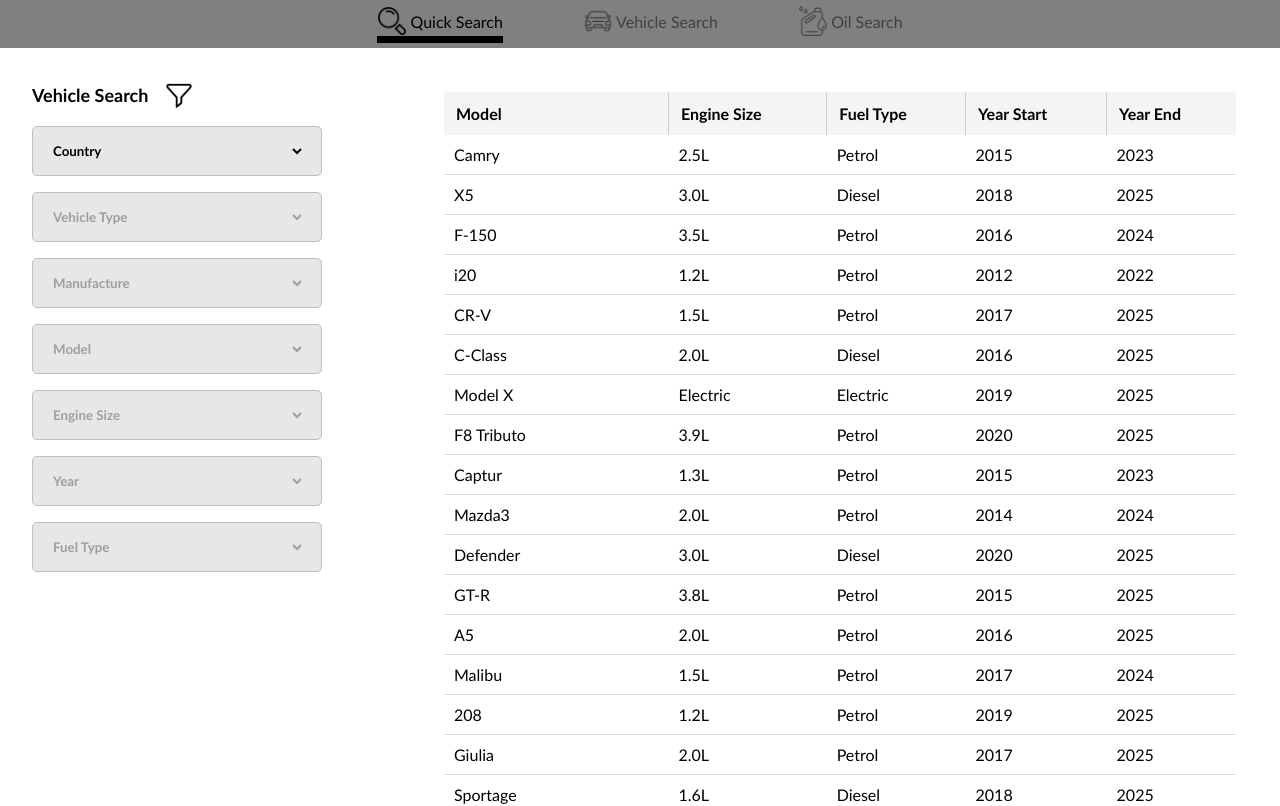
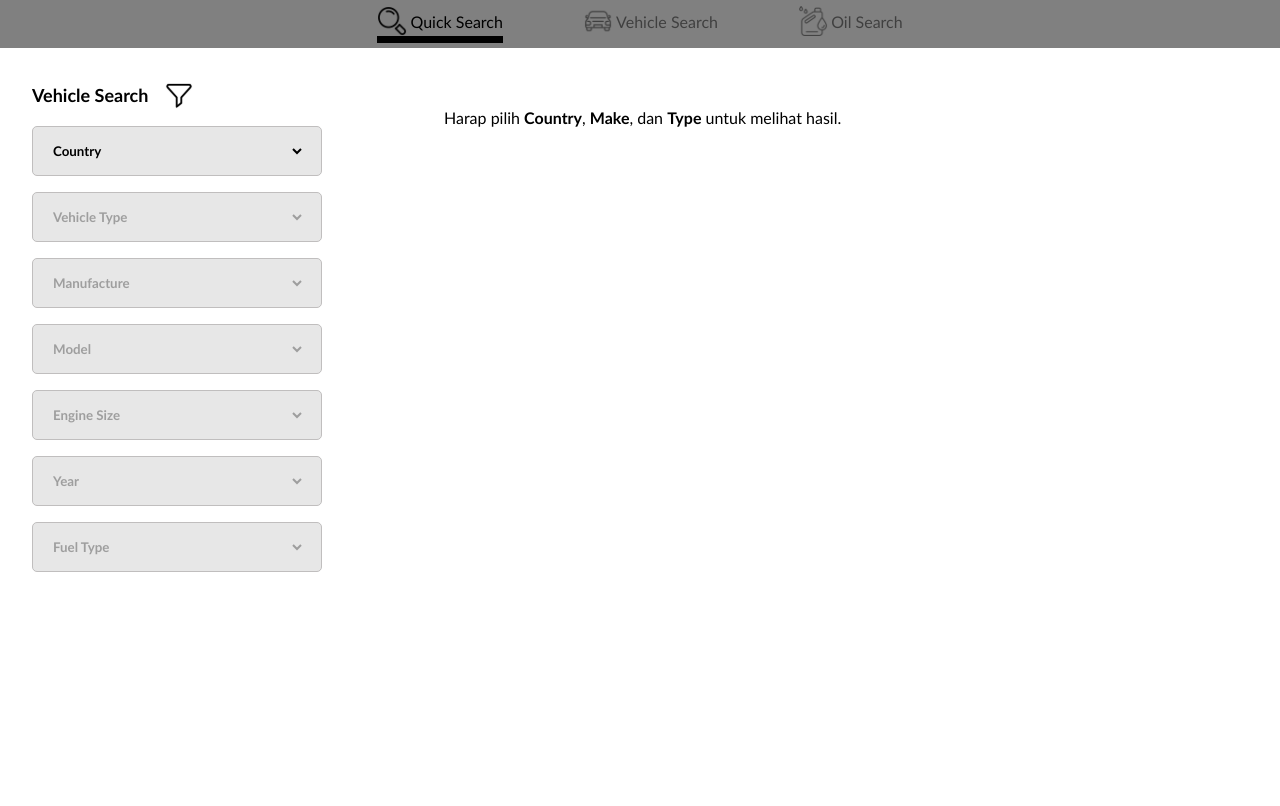
Before and after one commit to SNathan-UNPAR/OilSelector-VehicleSearch, a React (Vite) app: page / in a window 1280 px wide. Shown: the top 806 px of the page. Built offline with nearby package versions, Linux system fonts and the light colour scheme.

Commit message:
memperbaiki logic filter, memilih country/type/make sebelum result keluar

```diff
--- a/src/pages/Dashboard.tsx
+++ b/src/pages/Dashboard.tsx
@@ -88,7 +88,7 @@
                 </div>
 
                 <div className='result-container'>
-                    <Result data={filteredData}/>
+                    <Result data={filteredData} filters={selectedFilter}/>
                 </div>
 
             </div>
--- a/src/pages/Result.tsx
+++ b/src/pages/Result.tsx
@@ -1,19 +1,32 @@
 import '../style/Result.css'
-import React, { useMemo } from 'react';
+import React, { useMemo,useState } from 'react';
+import Dashboard from './Dashboard';
 // import vehicleData from '../data/dummy_small.json'
 import {
   useReactTable,
   getCoreRowModel,
   flexRender,
+  type Table,
 } from '@tanstack/react-table';
 
 import type { Vehicle } from '../utils/Vehicle';
 
+interface SelectedFilters {
+  country?: string;
+  type?: string;
+  make?: string;
+  model?: string;
+  year?: number;
+  engine?: string;
+  fuel?: string;
+}
+
 interface ResultProps {
   data: Vehicle[];
+  filters: SelectedFilters;
 }
 
-function Result({ data }: ResultProps){
+function Result({ data,filters }: ResultProps){
 
     // Column Definiton, this is the list of column and the key
     // Using memoization to prevent re-rendering
@@ -42,19 +55,24 @@
     ],
     []
     );
-
     const table = useReactTable({
                 data,
                 columns,
                 getCoreRowModel: getCoreRowModel(), // core logic
             });
+    const isFilterComplete = filters.country && filters.make && filters.type;
 
-
-    return(
-        <>
+    return (
         <div className='result-table-container'>
+            {/* 4. Terapkan Conditional Rendering */}
+            {!isFilterComplete ? (
+                // JIKA BELUM LENGKAP: Tampilkan pesan
+                <div className="empty-state">
+                    <p>Harap pilih <strong>Country</strong>, <strong>Make</strong>, dan <strong>Type</strong> untuk melihat hasil.</p>
+                </div>
+            ) : (
+                // JIKA SUDAH LENGKAP: Tampilkan Tabel
                 <table className='result-table'>
-                    {/* TABLE HEAD */}
                     <thead>
                         {table.getHeaderGroups().map((headerGroup) => (
                             <tr key={headerGroup.id}>
@@ -71,9 +89,9 @@
                             </tr>
                         ))}
                     </thead>
-                    {/* TABLE BODY */}
                     <tbody>
-                    {table.getRowModel().rows.map((row) => (
+                        {table.getRowModel().rows.length > 0 ? (
+                            table.getRowModel().rows.map((row) => (
                                 <tr key={row.id} className='table-row'>
                                     {row.getVisibleCells().map((cell) => (
                                         <td key={cell.id} className='table-cell'>
@@ -81,11 +99,19 @@
                                         </td>
                                     ))}
                                 </tr>
-                    ))}
+                            ))
+                        ) : (
+                            // Optional: Handle jika filter lengkap tapi data kosong
+                            <tr>
+                                <td colSpan={columns.length} style={{textAlign: 'center', padding: '20px'}}>
+                                    Tidak ada data kendaraan yang cocok.
+                                </td>
+                            </tr>
+                        )}
                     </tbody>
                 </table>
+            )}
         </div>
-        </>
     )
 }
 
```
Lines whose indentation alone changed are shown as unchanged.
